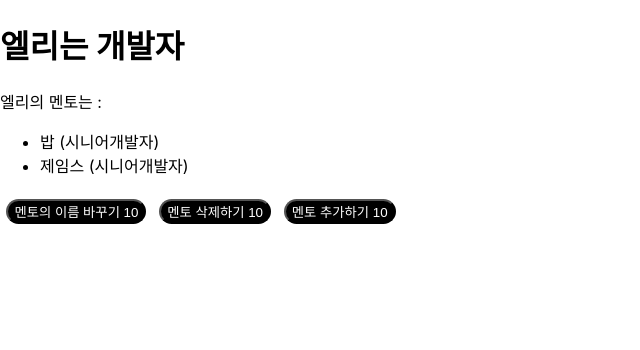
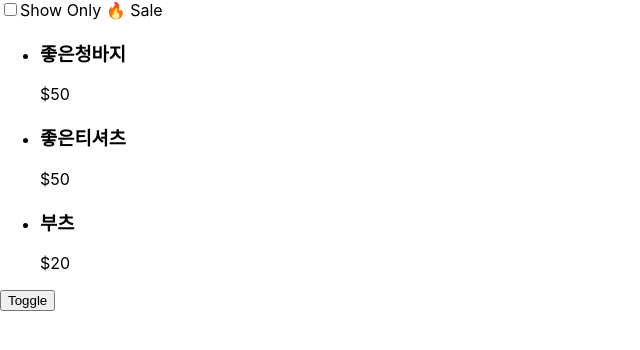
Before and after one commit to lhpark114/react-deepdive, a React (Vite) app: page / in a window 1280 px wide. Shown: the top 350 px of the page, without its empty margins (0-640 px from the left). Built offline with nearby package versions, Linux system fonts and the light colour scheme.

Commit message:
AppProducts / Products / json

```diff
--- /dev/null
+++ b/public/data/products.json
@@ -0,0 +1,17 @@
+[
+  {
+    "name": "좋은청바지",
+    "price": "$50",
+    "id": "1234"
+  },
+  {
+    "name": "좋은티셔츠",
+    "price": "$50",
+    "id": "12342"
+  },
+  {
+    "name": "부츠",
+    "price": "$20",
+    "id": "12334"
+  }
+]
--- /dev/null
+++ b/src/AppProducts.jsx
@@ -0,0 +1,13 @@
+import React, { useState } from 'react';
+import './App.css';
+import Products from './components/Products';
+
+export default function AppProducts() {
+  const [showProducts, setShowProducts] = useState(true);
+  return (
+    <div>
+      {showProducts && <Products />}
+      <button onClick={() => setShowProducts((show) => !show)}>Toggle</button>
+    </div>
+  );
+}
--- /dev/null
+++ b/src/components/Products.jsx
@@ -0,0 +1,41 @@
+import React, { useEffect, useState } from 'react';
+
+export default function Products() {
+  const [products, setProducts] = useState([]);
+  const [checked, setChecked] = useState(false);
+  const handleChange = () => setChecked((prev) => !prev);
+
+  useEffect(() => {
+    fetch(`data/${checked ? 'sale_' : ''}products.json`)
+      .then((res) => res.json())
+      .then((data) => {
+        console.log('🔥뜨끈한 데이터를 네트워크에서 받아옴');
+        setProducts(data);
+      });
+    return () => {
+      console.log('🧹 깨끗하게 청소하는 일들을 합니다.');
+    };
+  }, [checked]);
+
+  return (
+    <>
+      <input
+        id='checkbox'
+        type='checkbox'
+        value={checked}
+        onChange={handleChange}
+      />
+      <label htmlFor='checkbox'>Show Only 🔥 Sale</label>
+      <ul>
+        {products.map((product) => (
+          <li key={product.id}>
+            <article>
+              <h3>{product.name}</h3>
+              <p>{product.price}</p>
+            </article>
+          </li>
+        ))}
+      </ul>
+    </>
+  );
+}
--- a/src/index.jsx
+++ b/src/index.jsx
@@ -2,11 +2,11 @@
 import ReactDOM from 'react-dom/client';
 import './index.css';
 import reportWebVitals from './reportWebVitals';
-import AppMentorsButton from './AppMentorsButton';
+import AppProducts from './AppProducts';
 
 const root = ReactDOM.createRoot(document.getElementById('root'));
 root.render(
   <React.StrictMode>
-    <AppMentorsButton />
+    <AppProducts />
   </React.StrictMode>
 );
```
Also changed, not shown: public/data/sale_products.json (added, +10 -0 lines).
